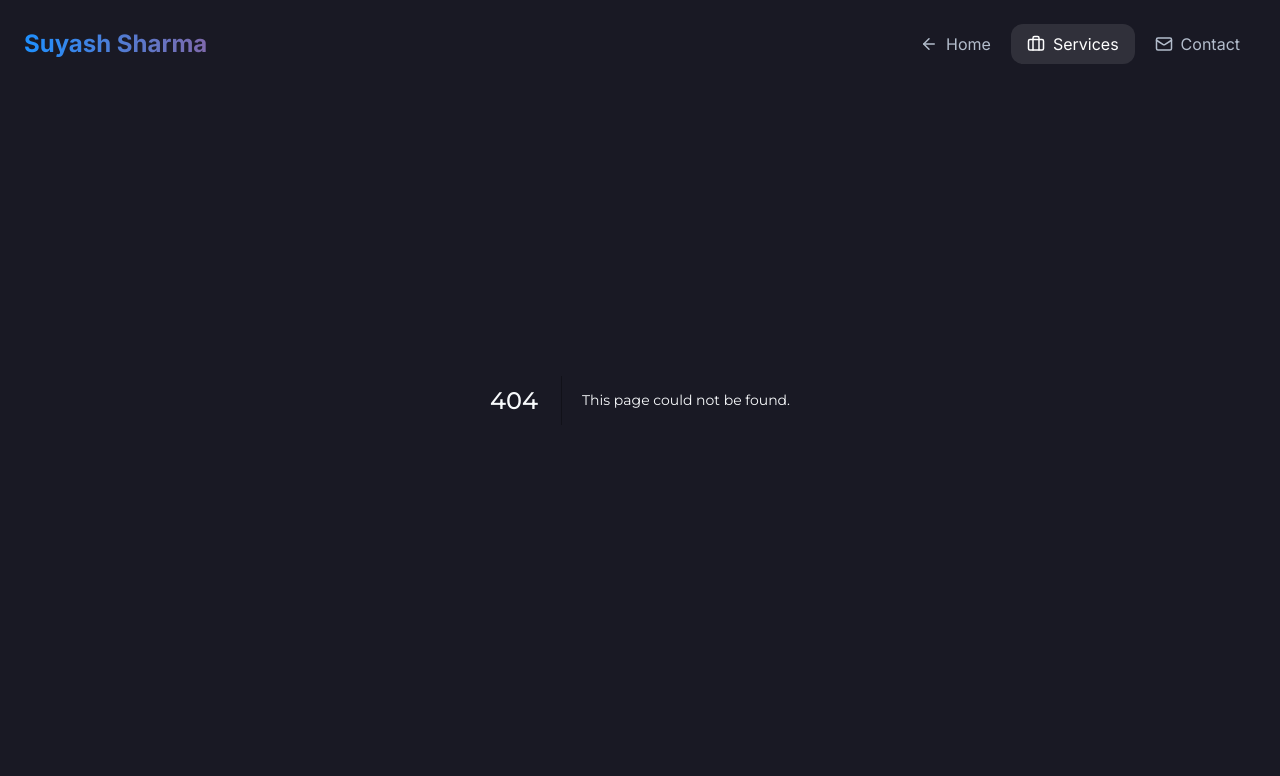
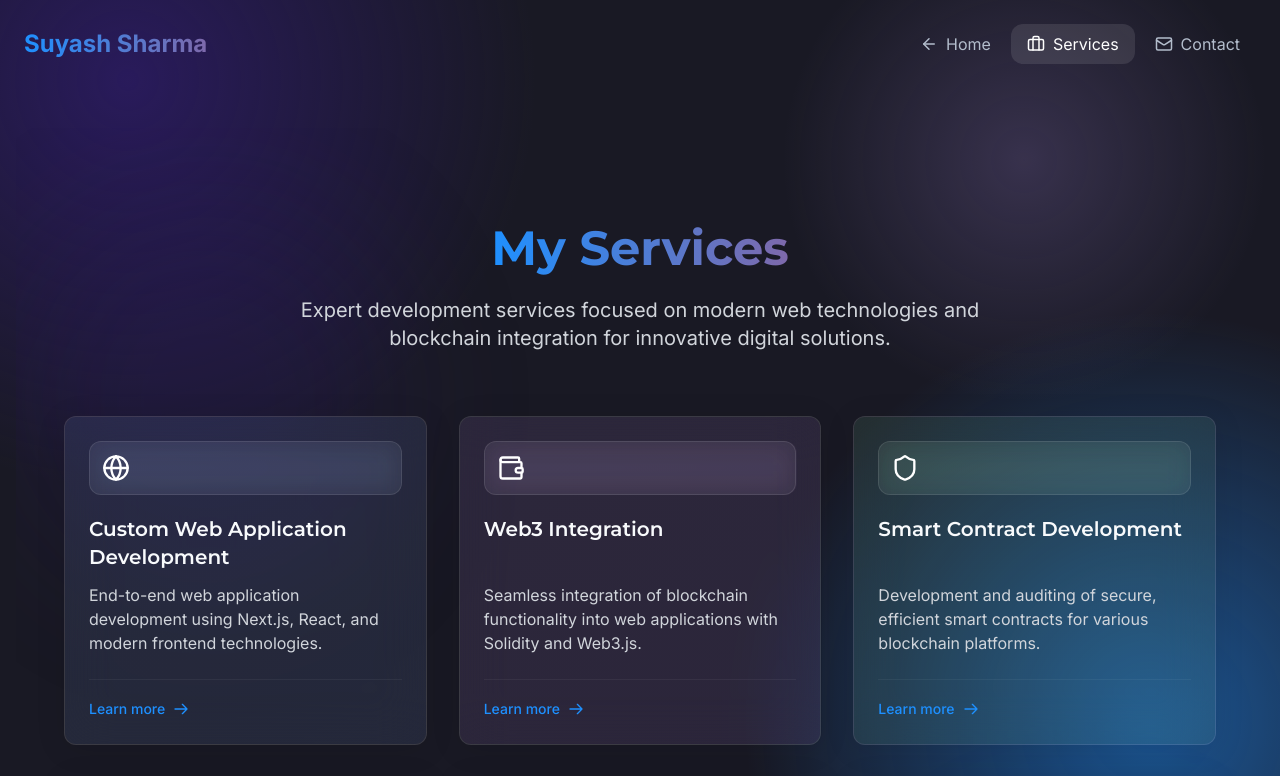
Before and after one commit to Suyash8/portfolio, a Next.js app: page /services in a window 1280 px wide. Before the commit this address had no page. Shown: the top 776 px of the page. Built offline with nearby package versions, Linux system fonts and the light colour scheme.

Commit message:
feat(services): added services page

```diff
--- a/src/app/page.tsx
+++ b/src/app/page.tsx
@@ -1,6 +1,6 @@
 import ContactSection from "@/app/_components/contact-section";
 import HeroSection from "@/app/_components/hero-section";
-import ServicesSection from "@/app/_components/services-section";
+import ServicesSection from "@/components/services-section";
 import SkillsSection from "@/app/_components/skills-section";
 
 export default function Home() {
--- /dev/null
+++ b/src/app/services/page.tsx
@@ -0,0 +1,31 @@
+"use client";
+
+import React from "react";
+import PageLayout from "@/layout/page-layout";
+import { motion } from "framer-motion";
+import ServicesSection from "@/components/services-section";
+
+const Services = () => {
+  // Ensure the page starts at the top when loaded
+  React.useEffect(() => {
+    window.scrollTo(0, 0);
+  }, []);
+  const containerVariants = {
+    hidden: { opacity: 0 },
+    visible: {
+      opacity: 1,
+      transition: {
+        delayChildren: 0.2,
+        staggerChildren: 0.1,
+      },
+    },
+  };
+
+  return (
+    <PageLayout>
+      <ServicesSection />
+    </PageLayout>
+  );
+};
+
+export default Services;
--- a/src/layout/page-layout.tsx
+++ b/src/layout/page-layout.tsx
@@ -5,7 +5,7 @@ import { motion } from "framer-motion";
 
 interface PageLayoutProps {
   children: ReactNode;
-  title: string;
+  title?: string;
   subtitle?: string;
 }
 
@@ -14,6 +14,7 @@ const PageLayout = ({ children, title, subtitle }: PageLayoutProps) => {
     <div className="min-h-screen flex flex-col">
       <main className="flex-grow pt-32 pb-20">
         <div className="container mx-auto px-4">
+          {title && subtitle && (
             <motion.div
               initial={{ opacity: 0, y: 20 }}
               animate={{ opacity: 1, y: 0 }}
@@ -29,6 +30,7 @@ const PageLayout = ({ children, title, subtitle }: PageLayoutProps) => {
                 </p>
               )}
             </motion.div>
+          )}
 
           <motion.div
             initial={{ opacity: 0, y: 30 }}
```
Also changed, not shown: src/components/services-section.tsx (renamed from src/app/_components/services-section.tsx). Lines whose indentation alone changed are shown as unchanged.
